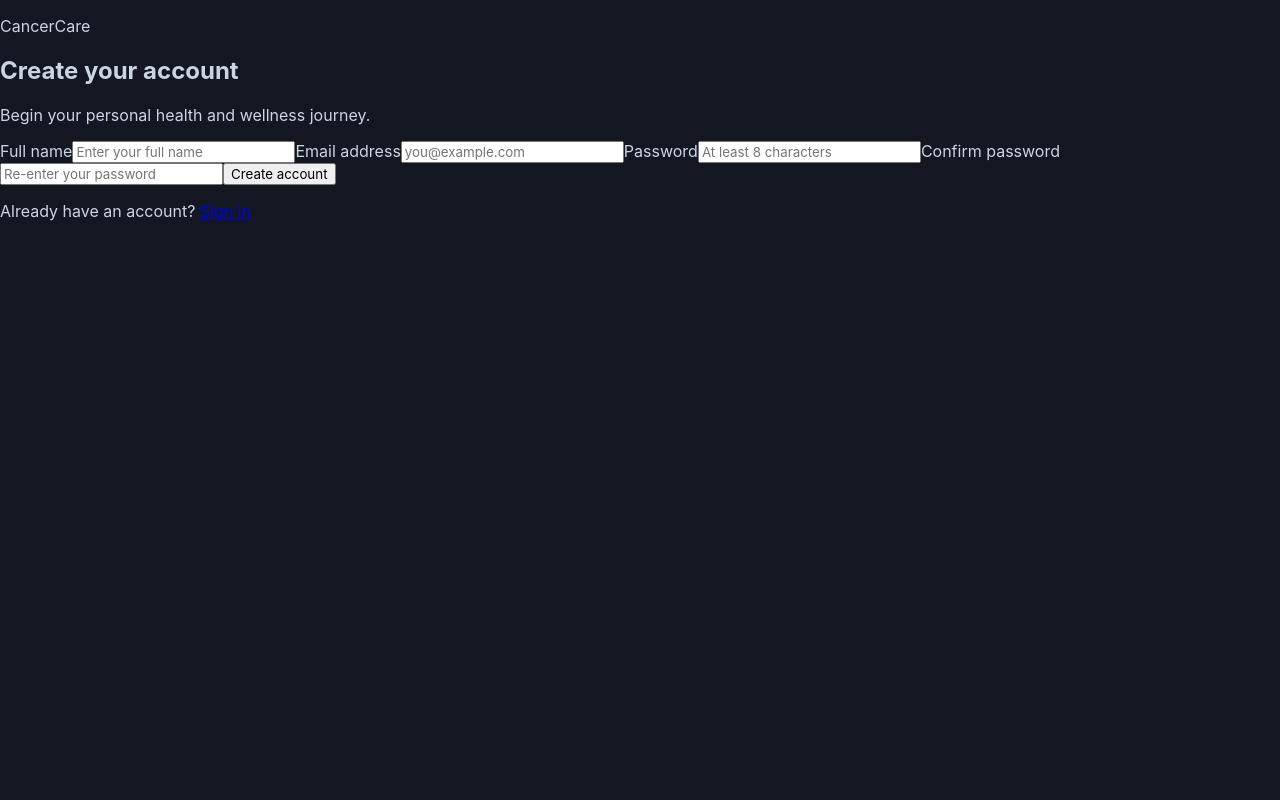
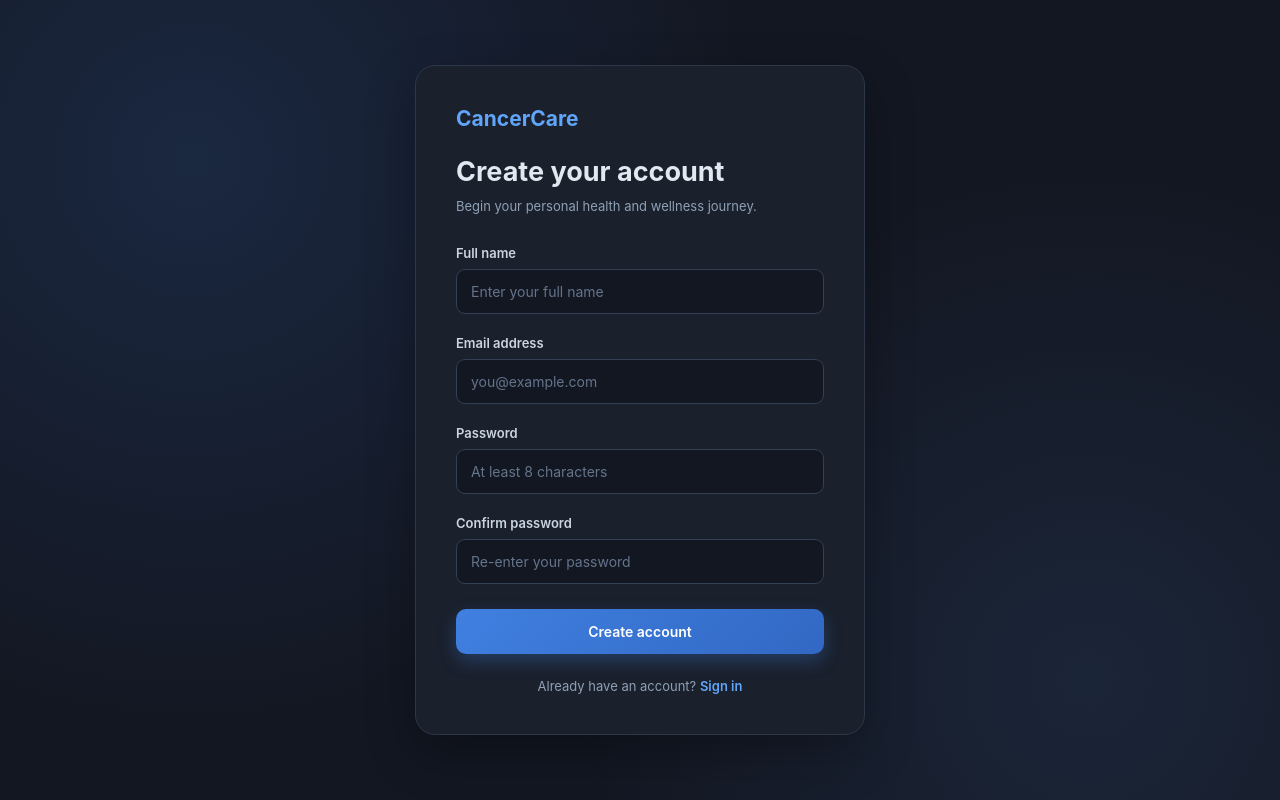
Before and after one commit to fabjenny13/cancer_care_assistant, a React (Vite) app in the folder frontend/: page /register in a window 1280 px wide. Built offline with nearby package versions, Linux system fonts and the light colour scheme; no server answers.

Commit message:
added styling

```diff
--- a/frontend/src/App.css
+++ b/frontend/src/App.css
@@ -2847,3 +2847,181 @@ button {
 
   margin-left: 5px;
 }
+
+
+/* =====================================================
+   AUTH PAGES (Create account / Forgot password)
+===================================================== */
+
+.auth-page {
+  min-height: 100vh;
+
+  display: flex;
+  align-items: center;
+  justify-content: center;
+
+  padding: 24px;
+  box-sizing: border-box;
+
+  background:
+    radial-gradient(circle at 15% 20%, rgba(64, 128, 224, 0.16), transparent 45%),
+    radial-gradient(circle at 85% 85%, rgba(96, 165, 250, 0.1), transparent 40%),
+    #131722;
+}
+
+.auth-card {
+  width: 100%;
+  max-width: 450px;
+
+  box-sizing: border-box;
+  padding: 40px;
+
+  background: #1a202c;
+  border: 1px solid #2d3748;
+  border-radius: 20px;
+
+  box-shadow: 0 18px 50px rgba(0, 0, 0, 0.3);
+}
+
+.auth-brand {
+  margin: 0 0 24px;
+
+  color: #60a5fa;
+  font-size: 21px;
+  font-weight: 700;
+}
+
+.auth-card h1 {
+  margin: 0;
+
+  color: #e2e8f0;
+  font-size: 27px;
+}
+
+.auth-subtitle {
+  margin: 8px 0 28px;
+
+  color: #8fa0b5;
+  font-size: 13px;
+  line-height: 1.6;
+}
+
+/* FORM */
+
+.auth-card form label {
+  display: block;
+
+  margin-bottom: 8px;
+
+  color: #cbd5e1;
+  font-size: 13px;
+  font-weight: 600;
+}
+
+.auth-card form input {
+  display: block;
+  width: 100%;
+  box-sizing: border-box;
+
+  margin-bottom: 21px;
+  padding: 13px 14px;
+
+  border: 1px solid #323f54;
+  border-radius: 9px;
+
+  background: #131722;
+  color: #e2e8f0;
+
+  font-size: 14px;
+  outline: none;
+
+  transition: 0.2s;
+}
+
+.auth-card form input::placeholder {
+  color: #64748b;
+}
+
+.auth-card form input:focus {
+  border-color: #60a5fa;
+  box-shadow: 0 0 0 3px rgba(96, 165, 250, 0.2);
+}
+
+/* Red border only after the user has interacted (e.g. bad email) */
+.auth-card form input:user-invalid {
+  border-color: #f87171;
+}
+
+.auth-card form input:user-invalid:focus {
+  box-shadow: 0 0 0 3px rgba(248, 113, 113, 0.2);
+}
+
+/* Stop the browser's light autofill colour on the dark inputs */
+.auth-card form input:-webkit-autofill {
+  -webkit-text-fill-color: #e2e8f0;
+  -webkit-box-shadow: 0 0 0 1000px #131722 inset;
+  caret-color: #e2e8f0;
+}
+
+/* BUTTON */
+
+.auth-button {
+  width: 100%;
+  margin-top: 4px;
+  padding: 14px;
+
+  border: none;
+  border-radius: 10px;
+
+  background: linear-gradient(135deg, #4080e0, #3268c4);
+  color: #ffffff;
+
+  font-size: 14px;
+  font-weight: 600;
+  cursor: pointer;
+
+  transition: 0.2s;
+  box-shadow: 0 7px 18px rgba(64, 128, 224, 0.3);
+}
+
+.auth-button:hover {
+  transform: translateY(-2px);
+  box-shadow: 0 10px 24px rgba(64, 128, 224, 0.4);
+}
+
+.auth-button:focus-visible {
+  outline: none;
+  box-shadow: 0 0 0 3px rgba(96, 165, 250, 0.45);
+}
+
+/* FOOTER LINK */
+
+.auth-footer {
+  margin: 24px 0 0;
+
+  text-align: center;
+  color: #8fa0b5;
+  font-size: 13px;
+}
+
+.auth-footer a {
+  color: #60a5fa;
+  font-weight: 600;
+  text-decoration: none;
+}
+
+.auth-footer a:hover {
+  text-decoration: underline;
+}
+
+@media (max-width: 480px) {
+
+  .auth-card {
+    padding: 28px 22px;
+  }
+
+  .auth-card h1 {
+    font-size: 24px;
+  }
+
+}
```
